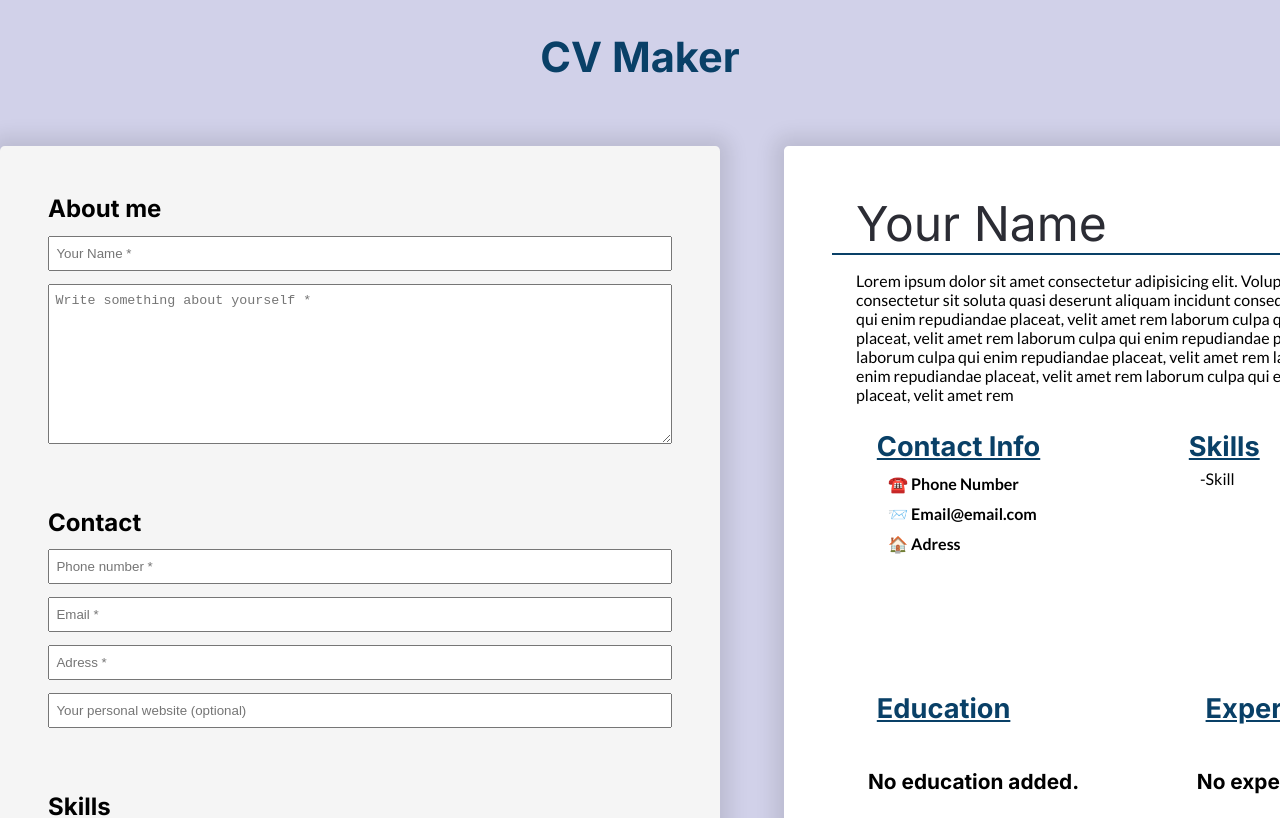
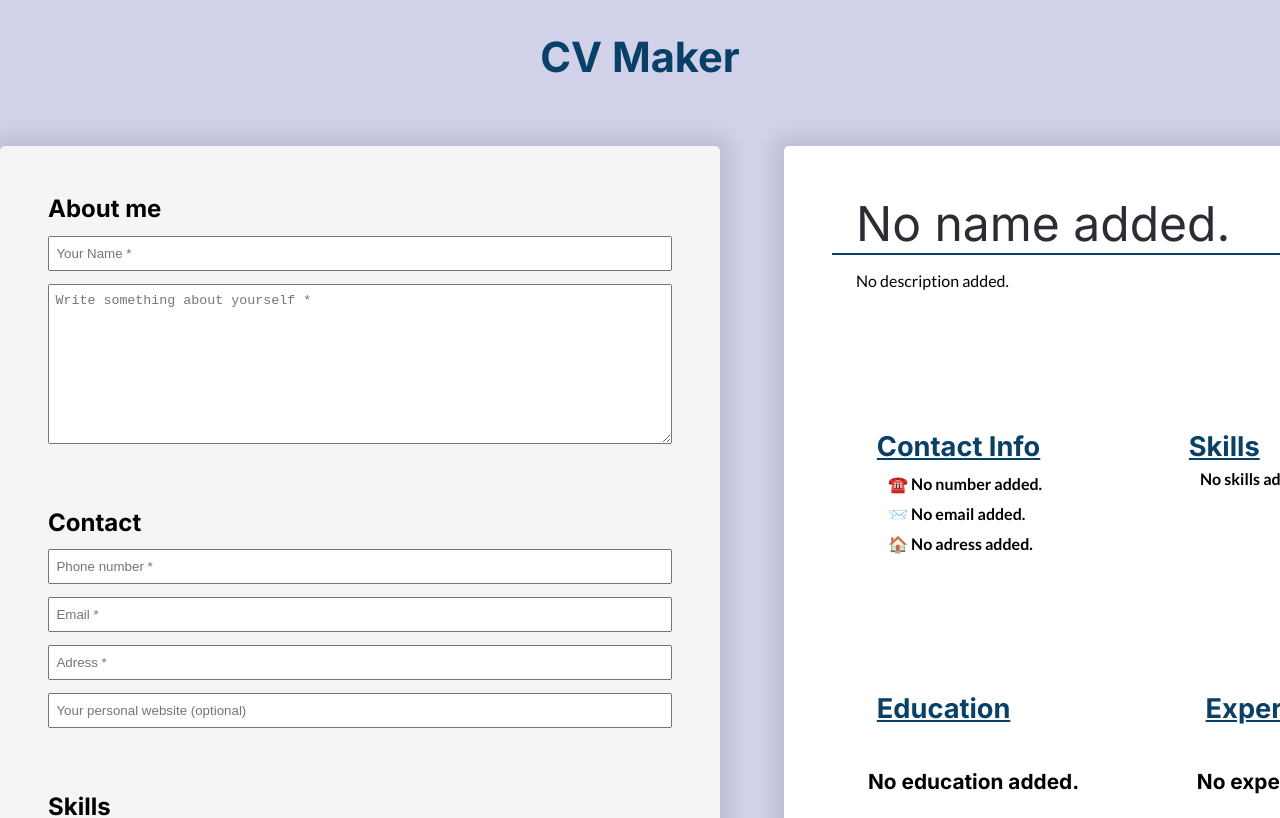
Before and after one commit to NikolaGedovic/cv-maker, a React (Create React App) app: page / in a window 1280 px wide. Shown: the top 818 px of the page. Built offline with nearby package versions, Linux system fonts and the light colour scheme; the HTML template or start-up script is replaced by a standard one.

Commit message:
correction of placeholders if the user doesnt write anything

```diff
--- a/src/components/cvPreview/middleSectionCvPreview.js
+++ b/src/components/cvPreview/middleSectionCvPreview.js
@@ -10,20 +10,26 @@ export default function MiddleSectionCvPreview({
       <div className="contact-preview">
         <h2 className="headings-preview">Contact Info</h2>
         <p className="contact-display-preview">
-          ☎️ {phoneNum || "Phone Number"}
+          ☎️ {phoneNum || "No number added."}
         </p>
         <p className="contact-display-preview">
-          📨 {email || "Email@email.com"}
+          📨 {email || "No email added."}
         </p>
-        <p className="contact-display-preview">🏠 {adress || "Adress"}</p>
+        <p className="contact-display-preview">
+          🏠 {adress || "No adress added."}
+        </p>
         {website && <p className="contact-display-preview">🛜 {website}</p>}
       </div>
       <div className="skills-preview">
         <h2 className="headings-preview">Skills</h2>
         {skills.length === 0 ? (
-          <p>-Skill</p>
+          <p className="no-skills">No skills added.</p>
         ) : (
-          skills.map((skill, index) => <p key={index}>- {skill}</p>)
+          <ul>
+            {skills.map((skill, index) => (
+              <li key={index}>{skill}</li>
+            ))}
+          </ul>
         )}
       </div>
     </section>
--- a/src/components/cvPreview/topSectionCvPreview.js
+++ b/src/components/cvPreview/topSectionCvPreview.js
@@ -1,10 +1,9 @@
 export default function TopSectionCvPreview({ name, aboutMeText }) {
   return (
     <section className="top-section">
-      <div className="cv-name-preview">{name || "Your Name"}</div>
+      <div className="cv-name-preview">{name || "No name added."}</div>
       <div className="about-me-text">
-        {aboutMeText ||
-          "Lorem ipsum dolor sit amet consectetur adipisicing elit. Voluptatum nemo debitis consectetur sit soluta quasi deserunt aliquam incidunt consequatur laborum culpa qui enim repudiandae placeat, velit amet rem laborum culpa qui enim repudiandae placeat, velit amet rem laborum culpa qui enim repudiandae placeat, velit amet rem laborum culpa qui enim repudiandae placeat, velit amet rem laborum culpa qui enim repudiandae placeat, velit amet rem laborum culpa qui enim repudiandae placeat, velit amet rem"}
+        {aboutMeText || "No description added."}
       </div>
     </section>
   );
--- a/src/index.css
+++ b/src/index.css
@@ -174,6 +174,12 @@ textarea {
   line-height: 1.3;
 }
 
+.no-skills {
+  font-size: 1rem;
+  font-weight: bold;
+  font-family: var(--text-font);
+}
+
 .contact-display-preview {
   font-weight: bold;
   padding: 0.3rem 0;
```
